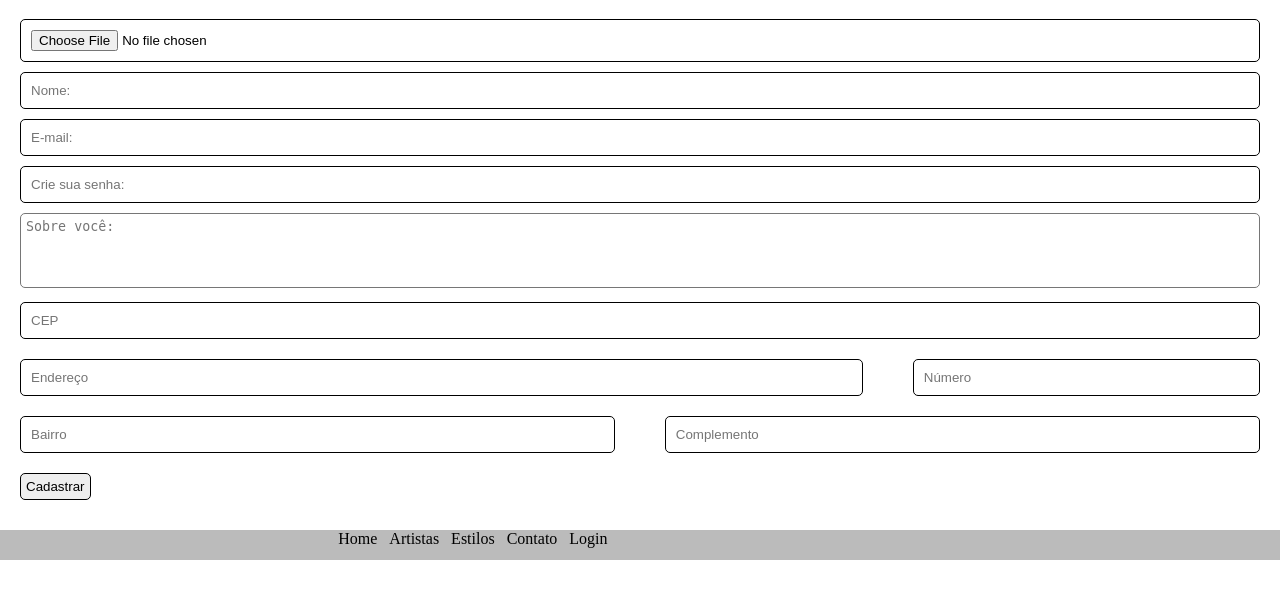
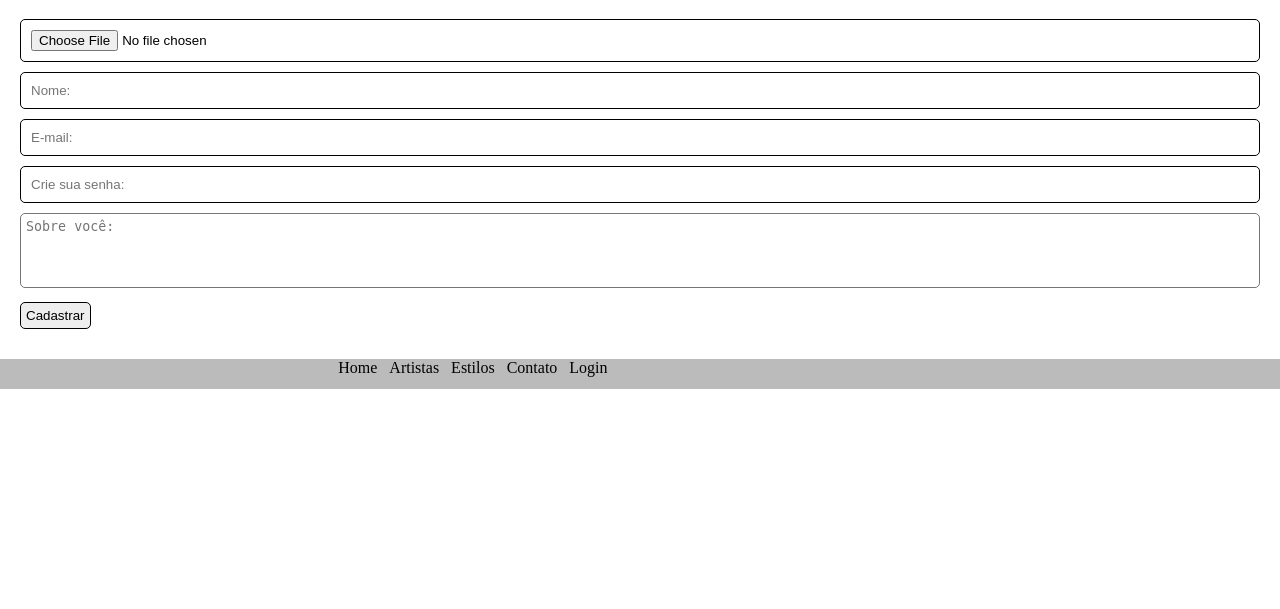
Before and after one commit to tanaka-11/InkWizards, a PHP site: page /cadastro.php in a window 1280 px wide. Shown: the part 191-800 px from the top of the page. Run offline with PHP 8.4, Linux system fonts and the light colour scheme; data that the repository does not hold is empty.

Commit message:
Update cadastro.php

```diff
--- a/HTML/cadastro.php
+++ b/HTML/cadastro.php
@@ -16,17 +16,7 @@ if(isset ($_POST['cadastrar'])) {
 
     $senha = password_hash($_POST['senha'], PASSWORD_BCRYPT);
 
-    $cep = filter_input(INPUT_POST, "cep", FILTER_SANITIZE_SPECIAL_CHARS);
-
-    $endereco = filter_input(INPUT_POST, "endereco", FILTER_SANITIZE_SPECIAL_CHARS);
-
-    $numero = filter_input(INPUT_POST, "numero", FILTER_SANITIZE_NUMBER_INT);
-
-    $bairro = filter_input(INPUT_POST, "bairro", FILTER_SANITIZE_SPECIAL_CHARS);
-
-    $complemento = filter_input(INPUT_POST, "complemento", FILTER_SANITIZE_SPECIAL_CHARS);
-
-    inserirTatuador($conexao, $nome, $descricao, $email, $senha, $cep, $endereco, $numero, $bairro, $complemento);
+    inserirTatuador($conexao, $nome, $descricao, $email, $senha);
 
     // header("location:/index.php");
 }
@@ -60,30 +50,6 @@ if(isset ($_POST['cadastrar'])) {
         </div>
 
         <div>
-            <input type="number" name="cep" id="cep" placeholder="CEP" required>
-        </div>
-
-        <section class="form-rua-numero">
-            <div class="div-rua">
-                <input type="text" name="endereco" id="endereco" placeholder="Endereço" required>
-            </div>
-
-            <div class="div-numero-casa">
-                <input type="number" name="numero" id="numero" placeholder="Número" required>
-            </div>
-        </section>
-
-        <section class="form-bairro-complemento">
-            <div>
-                <input type="text" name="bairro" id="bairro" placeholder="Bairro" required>
-            </div>
-
-            <div>
-                <input type="text" name="complemento" id="complemento" placeholder="Complemento" required>
-            </div>
-        </section>
-
-        <div>
             <button type="submit" name="cadastrar">Cadastrar</button>
         </div>
     </form>
```
